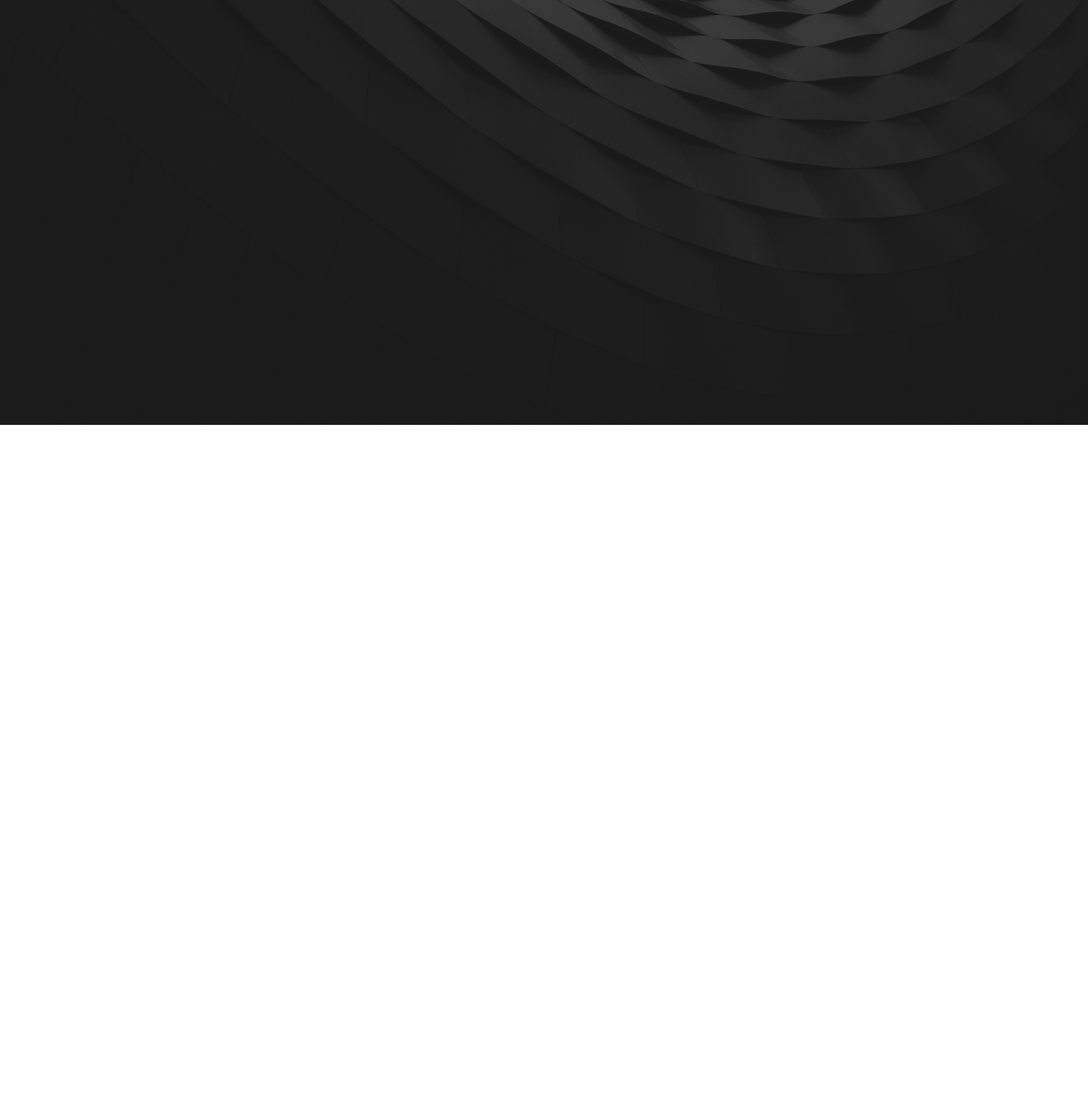
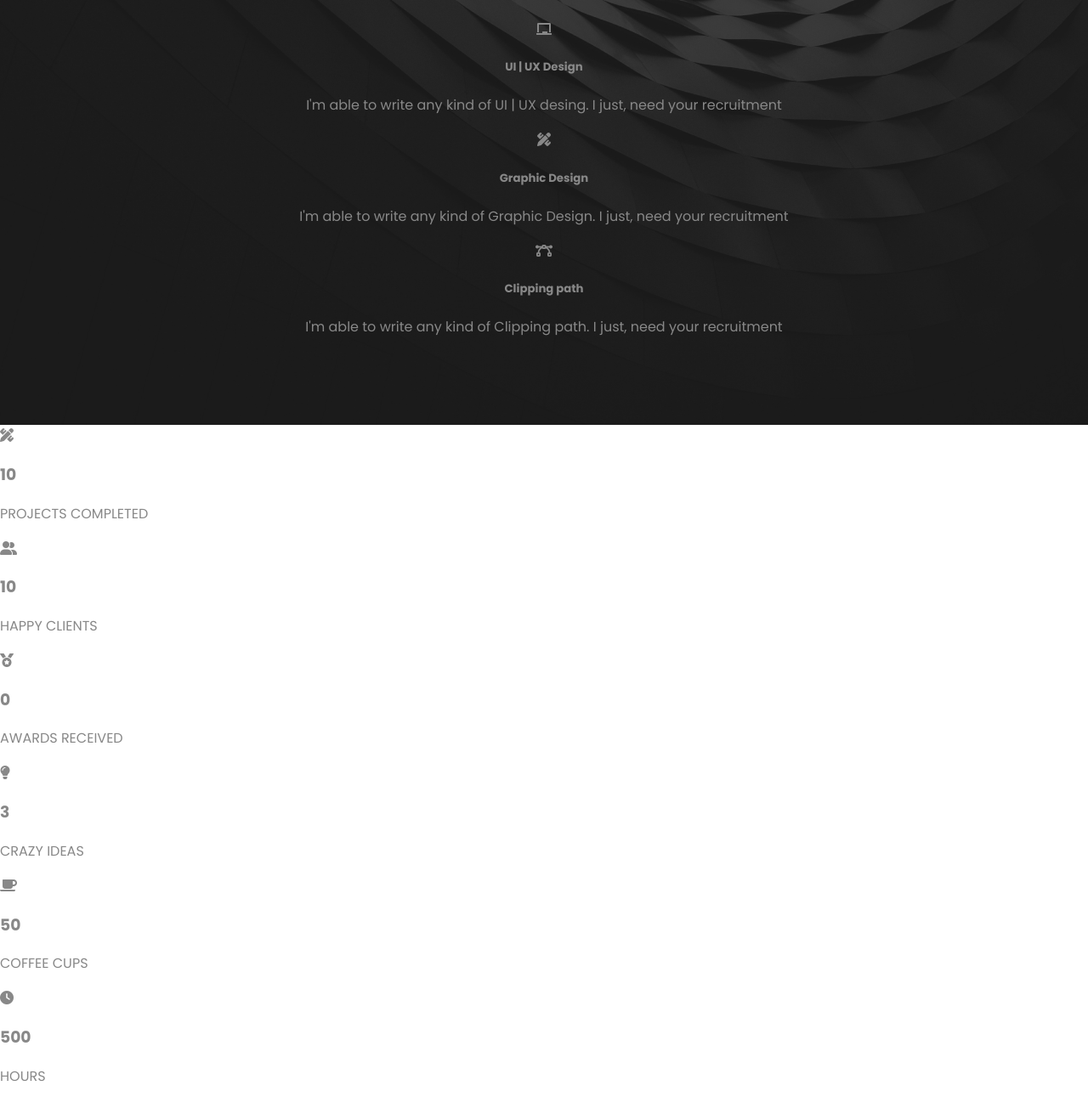
Before and after one commit to kaykobad0171/imranhossain.com, a plain HTML site: page index.html in a window 1280 px wide. Shown: the part 3289-4580 px from the top of the page at 85% size. Before the commit the page ends 3789 px from the top, so only its background shows below. Drawn offline with Linux system fonts and the light colour scheme.

Commit message:
Update index.html

```diff
--- a/index.html
+++ b/index.html
@@ -4,6 +4,8 @@
 	<meta charset="utf-8">
 	<meta name="viewport" content="width-device=width, initial-scale=1.0">
 	<title>Imran Hossain | UI/UX | Designer</title>
+
+
 
 	<!-- fontwesome cdn -->
 	<link rel="stylesheet" href="https://cdnjs.cloudflare.com/ajax/libs/font-awesome/6.0.0-beta2/css/all.min.css" integrity="sha512-YWzhKL2whUzgiheMoBFwW8CKV4qpHQAEuvilg9FAn5VJUDwKZZxkJNuGM4XkWuk94WCrrwslk8yWNGmY1EduTA==" crossorigin="anonymous" referrerpolicy="no-referrer" />
@@ -20,9 +22,11 @@
 	<link rel="preconnect" href="https://fonts.gstatic.com" crossorigin>
 	<link href="https://fonts.googleapis.com/css2?family=Poppins:wght@100;200;300;400;500;600;700&display=swap" rel="stylesheet">
 	<!-- Poppins font cdn -->
+
 	 <!-- css -->
 	<link rel="stylesheet" href="css/style.css">
 	<!-- css -->
+
 </head>
 <body>
 	<!-- header area start -->
@@ -82,12 +86,10 @@
 					<h1 class="a_h1">Let me introduce myself.</h1>
 					<p class="a_text">Thanks for viewing my profile. I'm enthusiastic about programming, web development, and software development. I choose to work with the Python programming language and I love to work with it. I love Django which is the best Python web Framework. I worked on Flask also.</p>
 				</div>
-
 			</div>
 		</div>
 	</section>
 	<!-- about section end -->
-
 
 	<!-- skill section start -->
 	<section class="skills">
@@ -146,7 +148,9 @@
 			<!-- ......... -->
 		</div>
 	</section>
-	<!-- education section start -->
+	<!-- education section end -->
+
+	<!-- portfolio section start -->
 	<section class="portfolio">
 		<div class="pf_content">
 			<h3 class="ab_text">MY PORTFOLIO</h3>
@@ -157,7 +161,7 @@
 			</div>
 		</div>
 	</section>
-	<!-- education section end -->
+	<!-- portfolio section end -->
 
 	<!-- service section start -->
 	<section class="service">
@@ -166,11 +170,133 @@
 				<h3 class="ab_text">SERVICES</h3>
 				<h1 class="a_h1 fs sv_h1">What Can I Do For You?</h1>
 				<p class="pf_text sv_text">I'm able to work on any kind of UI/UX project include a personal website, App showcase website, Ecommerce website UI/UX works, Graphic Desiging and UI Design.</p>
-				<div>
+
+				<!-- service single start -->
+				<div class="sv_single">
+					<div class="sv_icon">
+						<i class="fas fa-chalkboard"></i>
 					</div>
+					<h5 class="sv_h5">UI | UX Design</h5>
+					<p class="svs_text">I'm able to write any kind of UI | UX desing. I just, need your recruitment</p>
+				</div>
+				<!-- service single start -->
+
+				<!-- service single start -->
+				<div class="sv_single">
+					<div class="sv_icon">
+						<i class="fas fa-pencil-ruler"></i>
+					</div>
+					<h5 class="sv_h5">Graphic Design</h5>
+					<p class="svs_text">I'm able to write any kind of Graphic Design. I just, need your recruitment</p>
+				</div>
+				<!-- service single start -->
+
+				<!-- service single start -->
+				<div class="sv_single">
+					<div class="sv_icon">
+						<i class="fas fa-bezier-curve"></i>
+					</div>
+					<h5 class="sv_h5">Clipping path</h5>
+					<p class="svs_text">I'm able to write any kind of Clipping path. I just, need your recruitment</p>
+				</div>
+				<!-- service single start -->
 			</div>
 		</div>
 	</section>
 	<!-- service section end -->
+
+	<!-- work section start -->
+	<section class="work">
+		<div class="wrapper2">
+			<div class="work_content">
+				<!-- work single start -->
+				<div class="w_single">
+					<div class="w_icon">
+						<i class="fas fa-pencil-ruler"></i>
+					</div>
+					<h3 class="w_h3">10</h3>
+					<p class="w_text">PROJECTS COMPLETED</p>
+				</div>
+					<!-- work single end -->
+
+					<!-- work single start -->
+				<div class="w_single">
+					<div class="w_icon">
+						<i class="fas fa-user-friends"></i>
+					</div>
+					<h3 class="w_h3">10</h3>
+					<p class="w_text">HAPPY CLIENTS</p>
+				</div>
+					<!-- work single end -->
+
+					<!-- work single start -->
+				<div class="w_single">
+					<div class="w_icon">
+						<i class="fas fa-medal"></i>
+					</div>
+					<h3 class="w_h3">0</h3>
+					<p class="w_text">AWARDS RECEIVED</p>
+				</div>
+					<!-- work single end -->
+
+					<!-- work single start -->
+				<div class="w_single">
+					<div class="w_icon">
+						<i class="fas fa-lightbulb"></i>
+					</div>
+					<h3 class="w_h3">3</h3>
+					<p class="w_text">CRAZY IDEAS</p>
+				</div>
+					<!-- work single end -->
+
+					<!-- work single start -->
+				<div class="w_single">
+					<div class="w_icon">
+						<i class="fas fa-coffee"></i>
+					</div>
+					<h3 class="w_h3">50</h3>
+					<p class="w_text">COFFEE CUPS</p>
+				</div>
+					<!-- work single end -->
+
+					<!-- work single start -->
+				<div class="w_single">
+					<div class="w_icon">
+						<i class="fas fa-clock"></i>
+					</div>
+					<h3 class="w_h3">500</h3>
+					<p class="w_text">HOURS</p>
+				</div>
+				<!-- work single end -->
+			</div>
+		</div>
+	</section>
+	<!-- work section start -->
+
+	<!-- contact section start -->
+	<section class="portfolio contact">
+		<div class="wrapper3">
+				<div class="pf_content ct_cont">
+				<h3 class="ab_text">CONTACT</h3>
+				<h1 class="a_h1 fs ct_h1">I'd Love To Hear From You.</h1>
+				<p class="pf_text ct_text">Send me a message if you need any kind of service from me, I will contact back to you as soon as posssible.</p>
+
+				<form action="#" class="ct_form">
+				<input type="name" class="name ct_c" name="name" placeholder="Name" required="">
+				<br>
+				<input type="email" class="email ct_c" name="email" placeholder="Email" required="">
+				<br>
+				<input type="text" class="subject ct_c" name="subject" placeholder="Subject" required="">
+				<br>
+				<textarea title="Please comment" class="message ct_c" placeholder="Message" minlength="5" maxlength="200" required=""></textarea>
+				<br>
+				<button type="submit" class="ct_btn">SUBMIT</button>
+				</form>
+			</div>
+		</div>
+	</section>
+
+	<!-- contact section end -->
+
 </body>
 </html>
```
Lines whose indentation alone changed are shown as unchanged.
